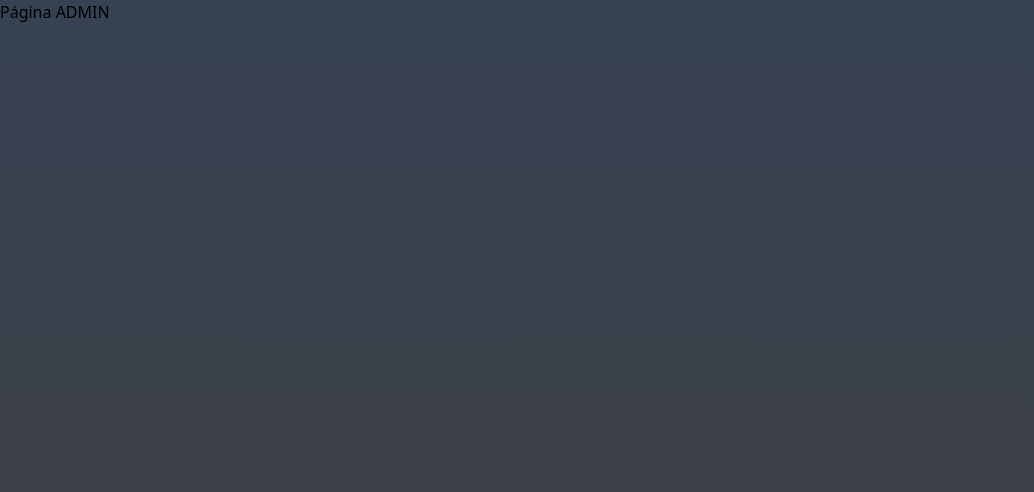
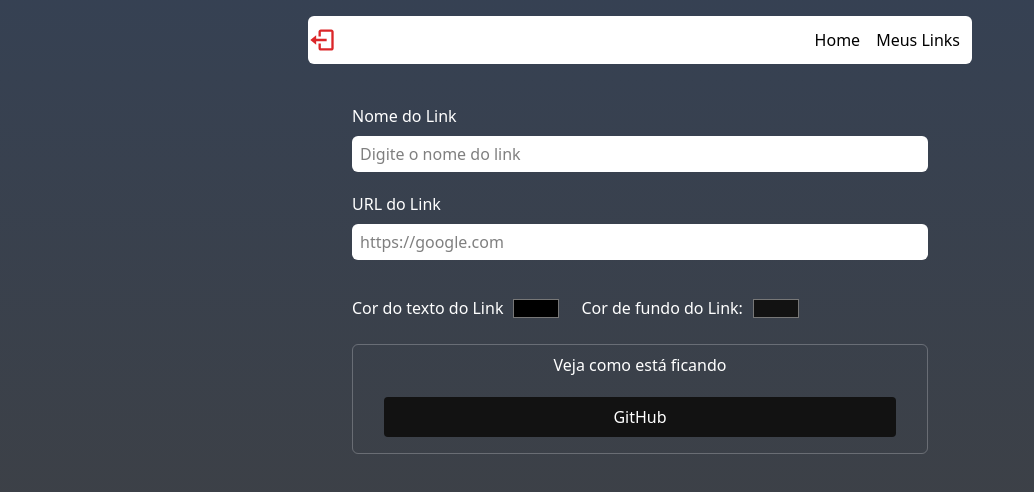
Before and after one commit to DorigonBruno/LinkTree, a React (Vite) app: page /admin in a window 1280 px wide. Shown: the top 492 px of the page, without its empty margins (0-1034 px from the left). Built offline with nearby package versions, Linux system fonts and the light colour scheme; no server answers; sample sign-in values are in the browser's storage.

Commit message:
build links in admin

```diff
--- /dev/null
+++ b/src/components/header/Header.tsx
@@ -0,0 +1,27 @@
+import { BiLogOut } from "react-icons/bi";
+import { Link } from "react-router";
+
+import { auth } from "../../services/firebaseConnection";
+import { signOut } from "firebase/auth";
+
+const Header = () => {
+  async function handleLogout() {
+    await signOut(auth);
+  }
+
+  return (
+    <header className="w-full max-w-2xl mt-4 px-1">
+      <nav className="bg-white w-full h-12 flex items-center justify-between rounded-md flex-row-reverse">
+        <ul className="flex gap-4 px-3 font-medium">
+          <Link to="/">Home</Link>
+          <Link to="/admin">Meus Links</Link>
+        </ul>
+        <button onClick={handleLogout}>
+          <BiLogOut size={28} color="#db2629" className="cursor-pointer" />
+        </button>
+      </nav>
+    </header>
+  );
+};
+
+export default Header;
--- a/src/pages/admin/Admin.tsx
+++ b/src/pages/admin/Admin.tsx
@@ -1,5 +1,78 @@
+import { useState } from "react";
+import Header from "../../components/header/Header";
+import Input from "../../components/input/Input";
+
 const Admin = () => {
-  return <div>Página ADMIN</div>;
+  const [name, setNameInput] = useState("");
+  const [url, setUrl] = useState("");
+  const [textColorInput, setTextColorInput] = useState("#fff");
+  const [backgroundColorInput, setBackgroundColorInput] = useState("#121212");
+
+  return (
+    <div className="flex flex-col items-center w-full min-h-screen pb-7 px-2">
+      <Header />
+
+      <form className="flex flex-col my-8 w-full max-w-xl">
+        <label className="text-white font-medium my-2">Nome do Link</label>
+        <Input
+          type="text"
+          placeholder="Digite o nome do link"
+          value={name}
+          onChange={(e) => setNameInput(e.target.value)}
+        />
+
+        <label className="text-white font-medium my-2">URL do Link</label>
+        <Input
+          type="url"
+          placeholder="https://google.com"
+          value={url}
+          onChange={(e) => setUrl(e.target.value)}
+        />
+
+        <section className="flex my-4 gap-5">
+          <div className="flex items-center gap-2">
+            <label className="text-white font-medium my-2">
+              Cor do texto do Link
+            </label>
+            <input
+              type="color"
+              value={textColorInput}
+              onChange={(e) => setTextColorInput(e.target.value)}
+            />
+          </div>
+
+          <div className="flex items-center gap-2">
+            <label className="text-white font-medium my-2">
+              Cor de fundo do Link:
+            </label>
+            <input
+              type="color"
+              value={backgroundColorInput}
+              onChange={(e) => setBackgroundColorInput(e.target.value)}
+            />
+          </div>
+        </section>
+
+        <div className="flex items-center justify-start flex-col mb-7 p-2 border-gray-100/25 border rounded-md">
+          <label className="text-white font-medium mb-3">
+            Veja como está ficando
+          </label>
+          <article
+            className="w-11/12 max-w-lg flex flex-col items-center justify-between bg-amber-400 rounded px-1 py-2"
+            style={{
+              marginBottom: 8,
+              marginTop: 8,
+              backgroundColor: backgroundColorInput,
+            }}
+          >
+            <p className="font-medium" style={{ color: textColorInput }}>
+              GitHub
+            </p>
+          </article>
+        </div>
+      </form>
+    </div>
+  );
 };
 
 export default Admin;
```
